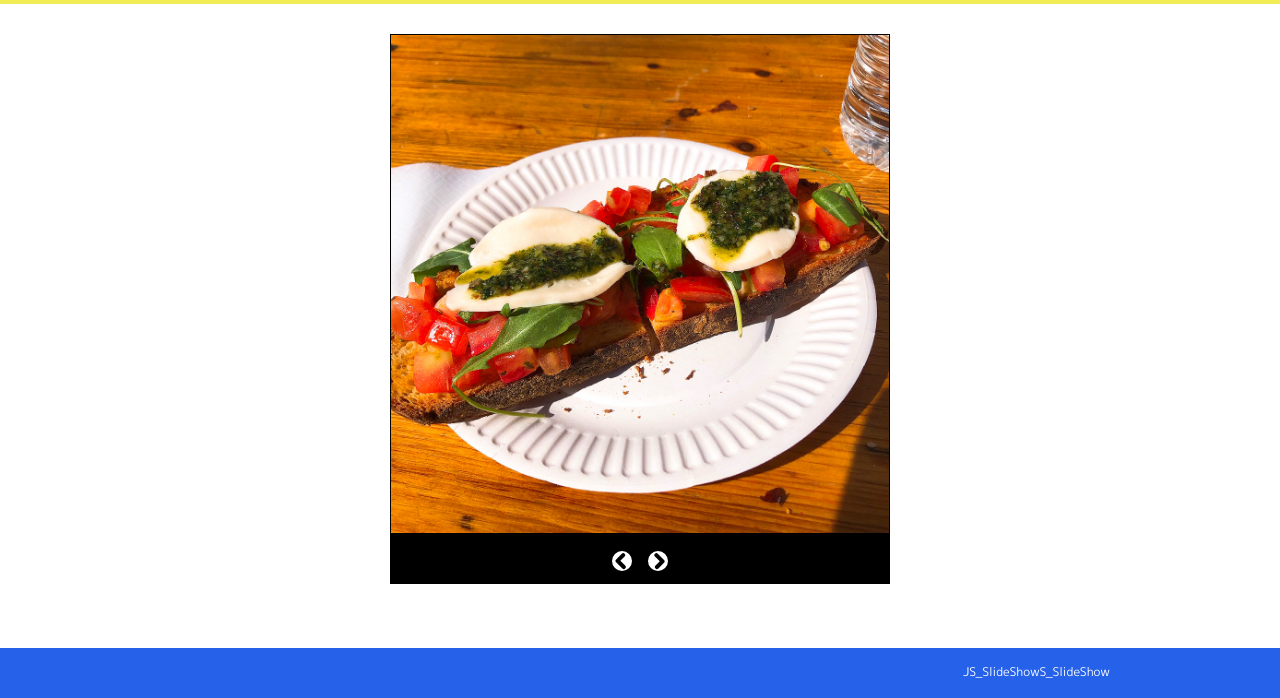
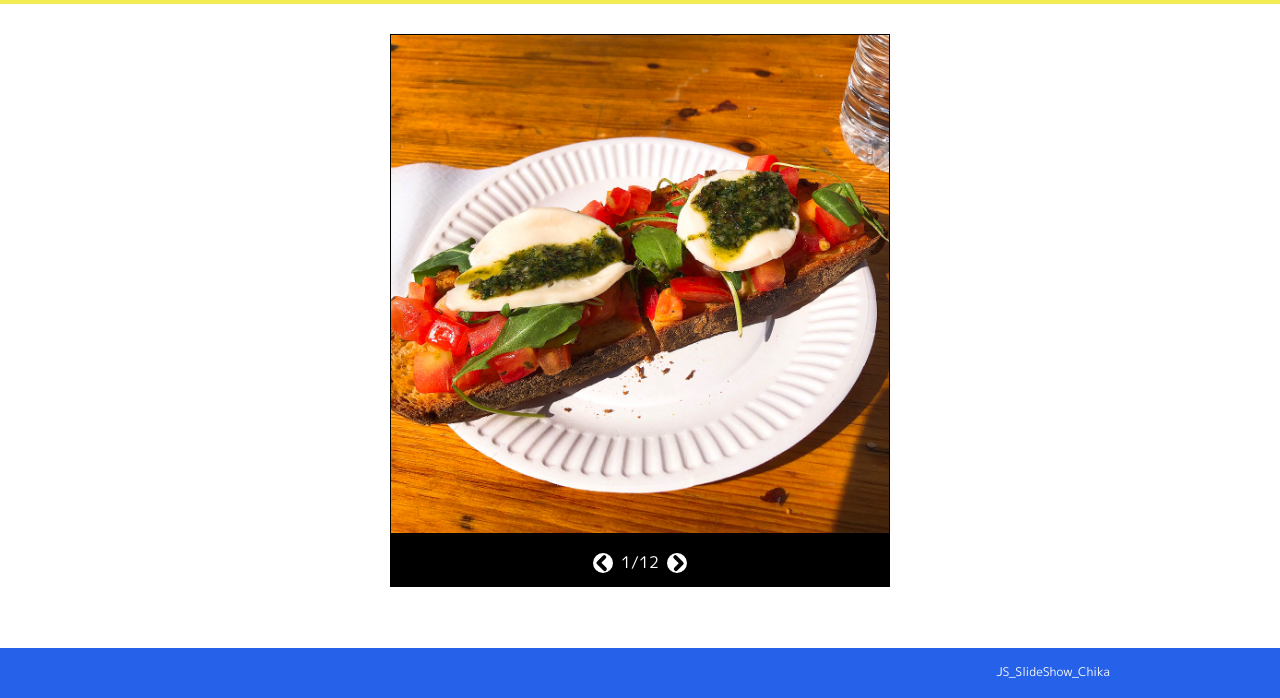
Before and after one commit to chikako82/Javascript_App, a plain HTML site: page JS_SlideShow/index.html in a window 1280 px wide. Shown: the part 103-801 px from the top of the page. Drawn offline with Linux system fonts and the light colour scheme.

Commit message:
写真入れ替え、ページ番号追加

```diff
--- a/JS_SlideShow/index.html
+++ b/JS_SlideShow/index.html
@@ -25,6 +25,7 @@
                     <div class="toolbar">
                         <div class="nav">
                             <div id="prev"></div>
+                            <div id="page"></div>
                             <div id="next"></div>
                         </div>
                     </div>
@@ -35,7 +36,7 @@
     </main>
     <footer>
         <div class="container">
-            <p>JS_SlideShowS_SlideShow</p>
+            <p>JS_SlideShow_Chika</p>
         </div><!-- /.container -->
     </footer>
     <script src="./main.js"></script>
--- a/JS_SlideShow/main.js
+++ b/JS_SlideShow/main.js
@@ -1,14 +1,21 @@
 'use strict';
 
-const image = ['img/comida1.JPG', 'img/comida2.JPG', 'img/comida3.JPG', 'img/comida4.jpg', 'img/comida5.jpg', 'img/comida6.JPG', 'img/comida7.JPG', 'img/comida8.JPG', 'img/comida9.JPG', 'img/comida10.JPG', 'img/comida11.JPG', 'img/comida12.JPG', 'img/comida13.jpg'];
+const image = ['img/comida1.JPG', 'img/comida2.JPG', 'img/comida3.JPG', 'img/comida4.jpg', 'img/comida5.jpg', 'img/comida6.JPG', 'img/comida7.JPG', 'img/comida8.JPG', 'img/comida9.JPG', 'img/comida10.JPG', 'img/comida11.JPG', 'img/comida12.JPG'];
 let current = 0;
 
 function slideShow(num) {
     if(current + num >= 0 && current + num < image.length) {
         current += num;
         document.getElementById('main_image').src = image[current];
+        page();
     }
 };
+
+function page() {
+    document.getElementById('page').textContent = `${current + 1}/${image.length}`;
+}
+
+page();
 
 document.getElementById('prev').onclick = function() {
     slideShow(-1);
--- a/JS_SlideShow/style.css
+++ b/JS_SlideShow/style.css
@@ -148,3 +148,7 @@ img {
     height: 20px;
     background: url(./img/arrow-right.svg) no-repeat;
 }
+
+#page {
+    color: white;
+}
```
Also changed, not shown: 2 other files.
